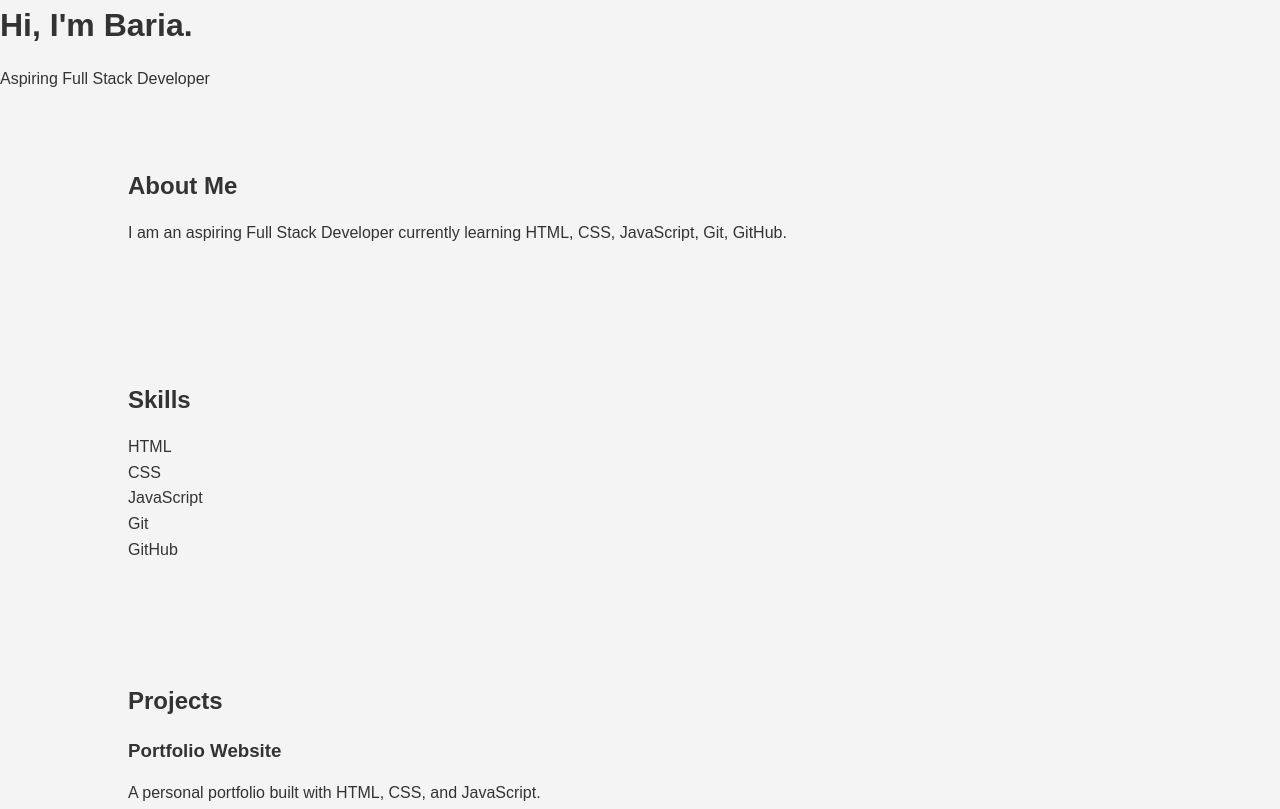
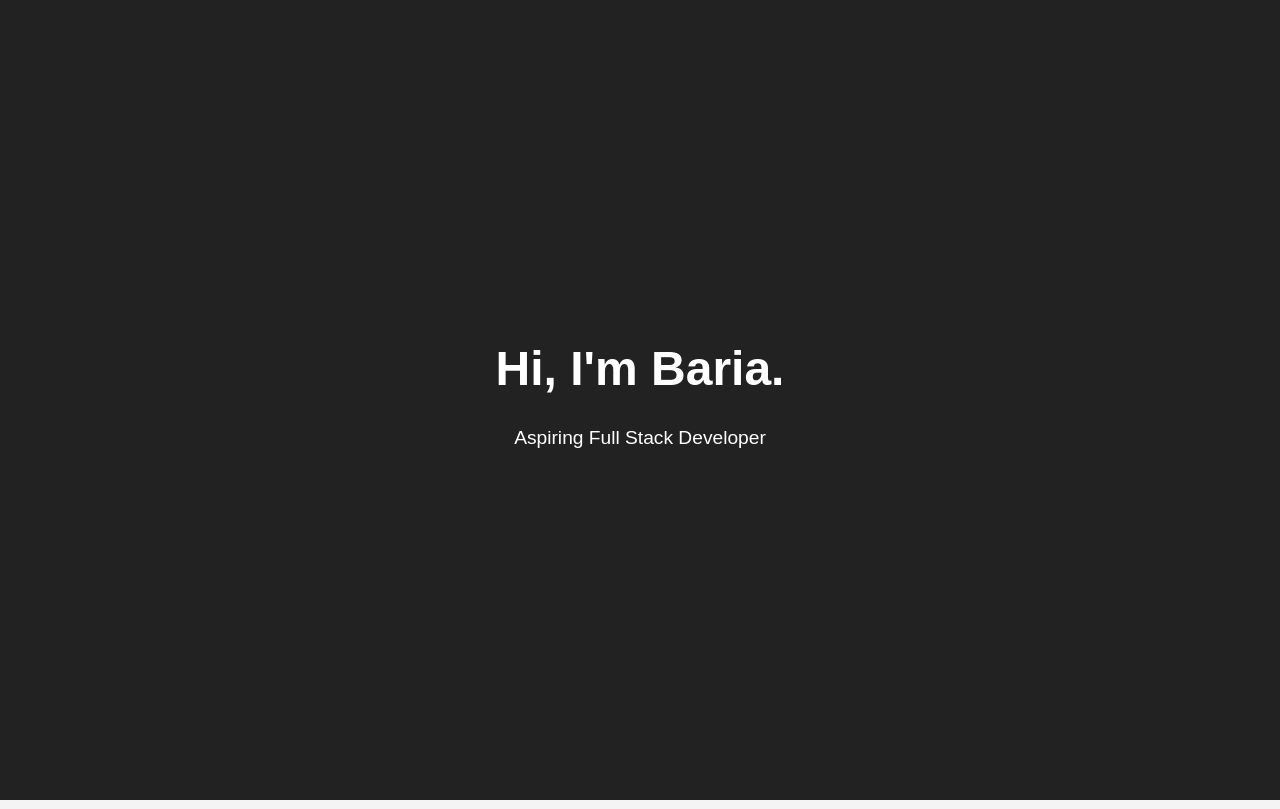
Before and after one commit to bariamahmood/portfolio-website, a plain HTML site: page index.html in a window 1280 px wide. Shown: the top 809 px of the page. Drawn offline with Linux system fonts and the light colour scheme.

Commit message:
Style hero section

```diff
--- a/style.css
+++ b/style.css
@@ -28,3 +28,25 @@ p{
 ul{
     list-style: none;
 }
+
+/*Hero section of th ehome page*/
+
+header{
+    height: 100vh;
+    display: flex;
+    flex-direction: column;
+    justify-content: center;
+    align-items: center;
+
+    text-align: center;
+    background-color: #222;
+    color: white;
+}
+
+header h1 {
+    font-size: 3rem;
+}
+
+header p{
+    font-size: 1.2rem;
+}
```
